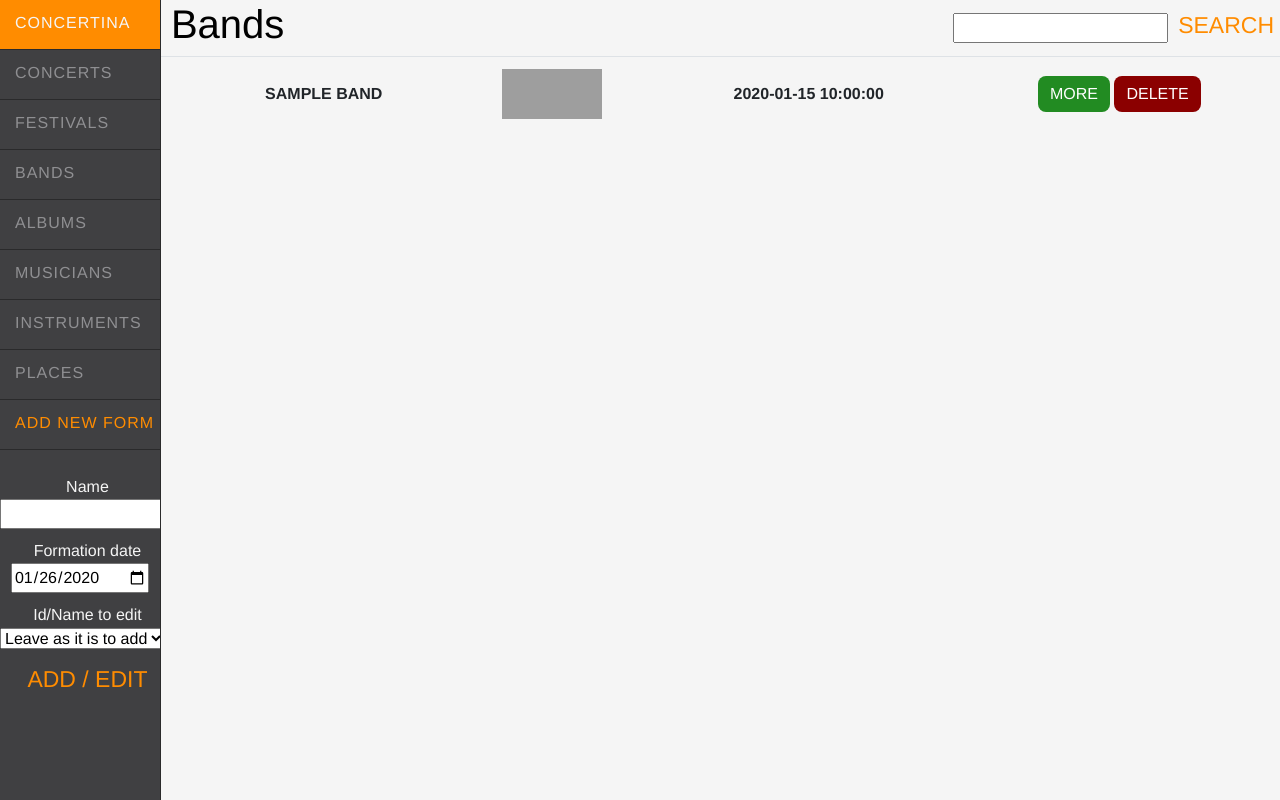
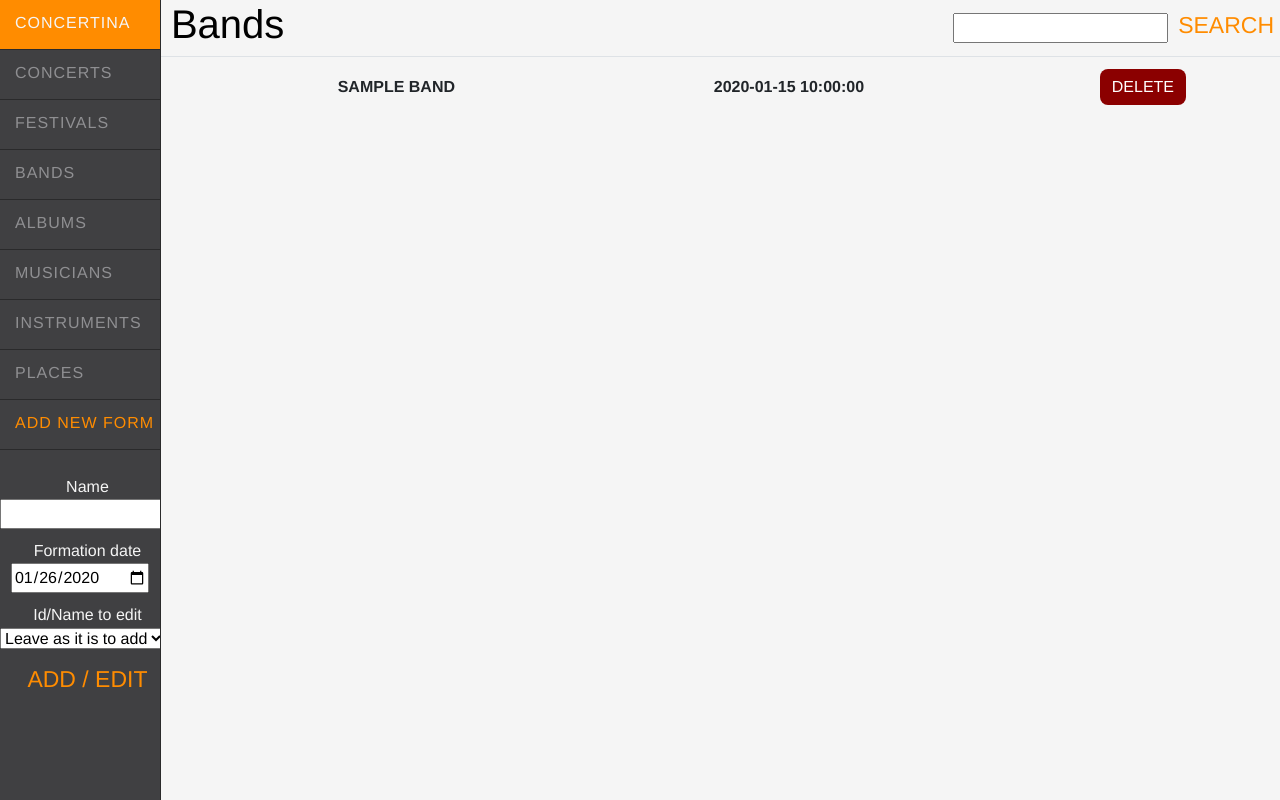
Before and after one commit to tomaszmjurek/concertina, a Flask app: page /bands in a window 1280 px wide. Run offline with Flask 2, Linux system fonts and the light colour scheme; a database or web service that is not in the repository returns one stand-in record (values such as "Sample title"); some libraries are stand-ins or nearby versions; grey boxes are pictures that could not be loaded.

Commit message:
delete all buttons and pics

```diff
--- a/concertina/templates/albums.html
+++ b/concertina/templates/albums.html
@@ -24,11 +24,9 @@
                 <td>
                     <a href="{{ url_for('songs.songs', id_album=album.id_album)}}"> {{ album.name }} </a>
                 </td>
-                <td><img src="https://picsum.photos/100/50"></img></td>
                 <td>{{ album.band }}</td>
                 <td>{{ album.genre }}</td>
                 <td>
-                    <button class="my-button see_more" type="button">More</button>
                     <a href="{{ url_for('albums.album_delete', id_album=album.id_album) }}">
                         <button class="my-button delete-button" type="button">Delete</button>
                     </a>
--- a/concertina/templates/bands.html
+++ b/concertina/templates/bands.html
@@ -22,10 +22,8 @@
             <tr>
                 <th scope="row">{{ loop.counter }}</th>
                 <td>{{ band.name }}</td>
-                <td><img src="https://picsum.photos/100/50"></img></td>
                 <td>{{ band.formation_date }}</td>
                 <td>
-                    <button class="my-button see_more" type="button">More</button>
                     <a href="{{ url_for('bands.band_delete', name=band.name) }}">
                         <button class="my-button delete-button" type="button">Delete</button>
                     </a>
--- a/concertina/templates/concerts.html
+++ b/concertina/templates/concerts.html
@@ -23,11 +23,9 @@
                 <th scope="row">{{ loop.counter }}</th>
                 <td>{{ concert.id_concert }}</td>
                 <td>{{ concert.concert_date}}</td>
-                <td><img src="https://picsum.photos/100/50"></img></td>
                 <td>{{ concert.band }}</td>
                 <td>{{ concert.name }} / {{ concert.city }}</td>
                 <td>
-                    <button class="my-button see_more" type="button">Buy Ticket</button>
                     <a href="{{ url_for('concerts.concert_delete', id_concert=concert.id_concert) }}">
                         <button class="my-button delete-button" type="button">Delete</button>
                     </a>
--- a/concertina/templates/festivals.html
+++ b/concertina/templates/festivals.html
@@ -23,10 +23,8 @@
                 <th scope="row">{{ loop.counter }}</th>
                 <td>{{ festival.id_festival }}</td>
                 <td>{{ festival.date_start}}</td>
-                <td><img src="https://picsum.photos/100/50"></img></td>
                 <td>{{ festival.name }} / {{ festival.city }}</td>
                 <td>
-                    <button class="my-button see_more" type="button">Buy Ticket</button>
                     <a href="{{ url_for('festivals.festivals_delete', id_festival=festival.id_festival) }}">
                         <button class="my-button delete-button" type="button">Delete</button>
                     </a>
--- a/concertina/templates/musicians.html
+++ b/concertina/templates/musicians.html
@@ -25,7 +25,6 @@
                 <td>{{ musician.instrument }}</td>
                 <td>{{ musician.band }}</td>
                 <td>
-                    <button class="my-button see_more" type="button">More</button>
                     <a href="{{ url_for('musicians.musician_delete', name=musician.name) }}">
                         <button class="my-button delete-button" type="button">Delete</button>
                     </a>
--- a/concertina/templates/songs.html
+++ b/concertina/templates/songs.html
@@ -17,7 +17,6 @@
                 <td>{{ song.position}}</td>
                 <td>{{ song.name }}</td>
                 <td>
-                    <button class="my-button see_more" type="button">More</button>
                     <a href="{{ url_for('songs.song_delete', id_song=song.id_song, id_album=song.id_album) }}">
                         <button class="my-button delete-button" type="button">Delete</button>
                     </a>
```
